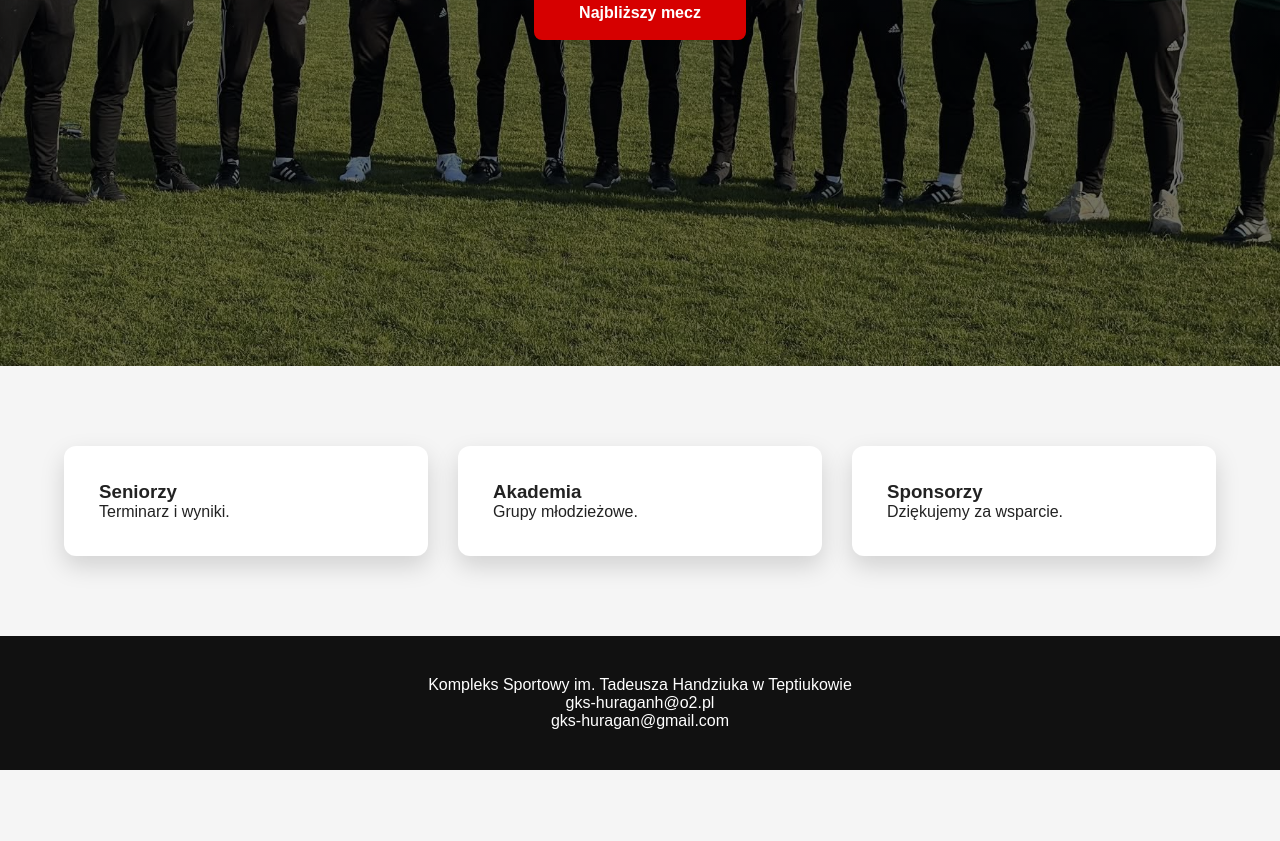
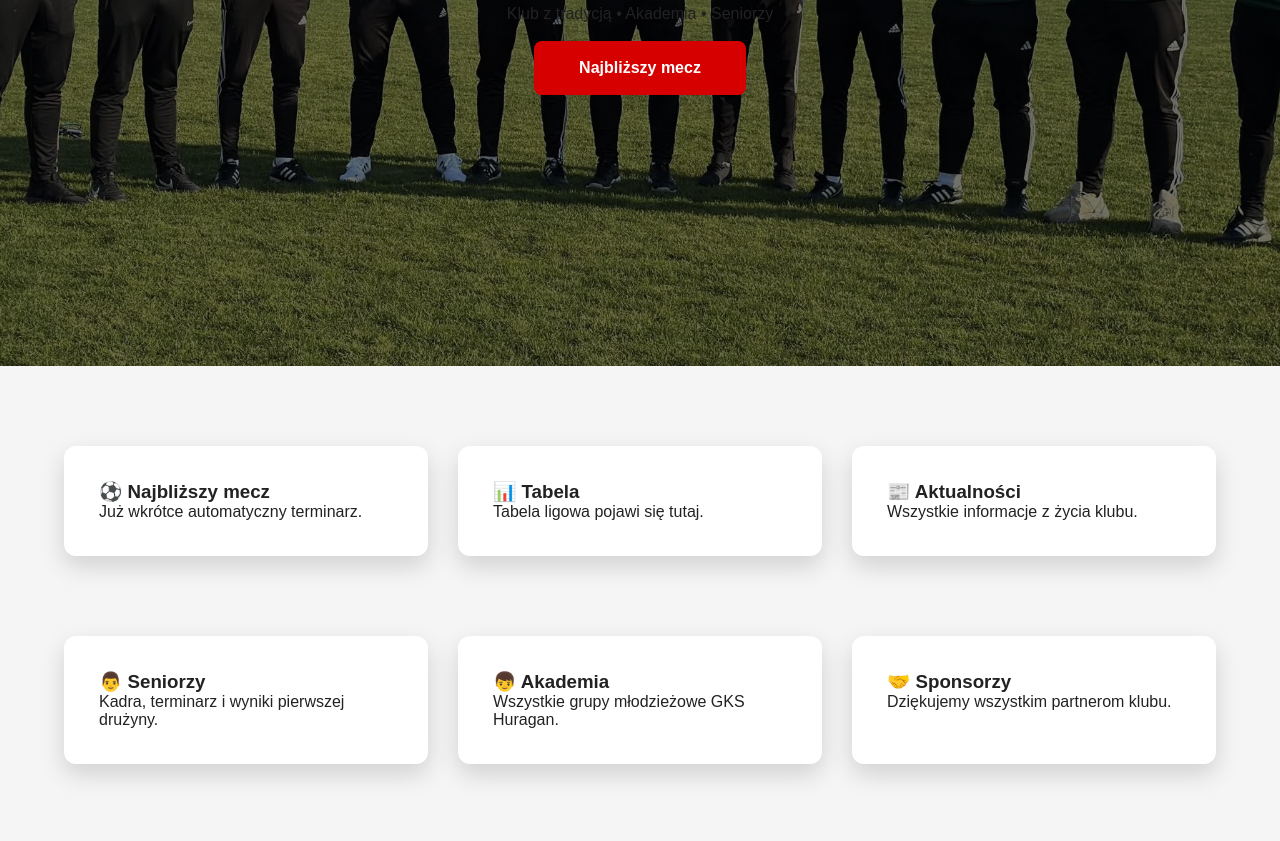
Before and after one commit to gks-huragan/gks-huragan.github.io, a plain HTML site: page index.html in a window 1280 px wide. Shown: the part 434-1275 px from the top of the page. Before the commit the page ends 1204 px from the top, so only its background shows below. Drawn offline with Linux system fonts and the light colour scheme.

Commit message:
Update index.html

```diff
--- a/index.html
+++ b/index.html
@@ -1,8 +1,10 @@
 <!DOCTYPE html>
 <html lang="pl">
+
 <head>
     <meta charset="UTF-8">
     <meta name="viewport" content="width=device-width, initial-scale=1.0">
+
     <title>GKS Huragan Hrubieszów</title>
 
     <link rel="stylesheet" href="style.css">
@@ -14,18 +16,28 @@
 
     <div class="container">
 
-        <img src="herb.png" class="logo">
+        <div class="logo-area">
+
+            <img src="herb.png" class="logo" alt="Herb">
+
+            <div>
 
                 <h1>GKS Huragan Hrubieszów</h1>
 
                 <p>Razem tworzymy Huragan!</p>
+
+            </div>
+
+        </div>
 
         <nav>
 
             <a href="#">Start</a>
             <a href="#">Seniorzy</a>
             <a href="#">Akademia</a>
+            <a href="#">Aktualności</a>
             <a href="#">Galeria</a>
+            <a href="#">Sponsorzy</a>
             <a href="#">Kontakt</a>
 
         </nav>
@@ -38,11 +50,49 @@
 
     <div class="overlay">
 
-        <h2>Witamy na oficjalnej stronie klubu</h2>
+        <h2>Witamy na oficjalnej stronie<br>GKS Huragan Hrubieszów</h2>
 
-        <a href="#" class="button">
+        <p>Klub z tradycją • Akademia • Seniorzy</p>
+
+        <br>
+
+        <a href="#mecz" class="button">
             Najbliższy mecz
         </a>
+
+    </div>
+
+</section>
+
+<section class="cards" id="mecz">
+
+    <div class="card">
+
+        <h3>⚽ Najbliższy mecz</h3>
+
+        <p>
+            Już wkrótce automatyczny terminarz.
+        </p>
+
+    </div>
+
+    <div class="card">
+
+        <h3>📊 Tabela</h3>
+
+        <p>
+            Tabela ligowa pojawi się tutaj.
+        </p>
+
+    </div>
+
+    <div class="card">
+
+        <h3>📰 Aktualności</h3>
+
+        <p>
+            Wszystkie informacje z życia klubu.
+        </p>
 
     </div>
 
@@ -52,37 +102,59 @@
 
     <div class="card">
 
-<h3>Seniorzy</h3>
+        <h3>👨 Seniorzy</h3>
 
-<p>Terminarz i wyniki.</p>
+        <p>
+            Kadra, terminarz i wyniki pierwszej drużyny.
+        </p>
 
     </div>
 
     <div class="card">
 
-<h3>Akademia</h3>
+        <h3>👦 Akademia</h3>
 
-<p>Grupy młodzieżowe.</p>
+        <p>
+            Wszystkie grupy młodzieżowe GKS Huragan.
+        </p>
 
     </div>
 
     <div class="card">
 
-<h3>Sponsorzy</h3>
+        <h3>🤝 Sponsorzy</h3>
 
-<p>Dziękujemy za wsparcie.</p>
+        <p>
+            Dziękujemy wszystkim partnerom klubu.
+        </p>
 
     </div>
 
 </section>
 
+<section style="text-align:center;padding:80px 20px;background:#ffffff;">
+
+    <h2 style="margin-bottom:30px;">Nasi Sponsorzy</h2>
+
+    <img src="sponsorzy.png" style="max-width:100%;border-radius:10px;">
+
+</section>
+
 <footer>
 
-<p>Kompleks Sportowy im. Tadeusza Handziuka w Teptiukowie</p>
+    <h3>Kontakt</h3>
 
-<p>gks-huraganh@o2.pl</p>
+    <br>
 
-<p>gks-huragan@gmail.com</p>
+    <p>📍 Kompleks Sportowy im. Tadeusza Handziuka w Teptiukowie</p>
+
+    <p>📧 gks-huraganh@o2.pl</p>
+
+    <p>📧 gks-huragan@gmail.com</p>
+
+    <br>
+
+    <p>© 2025 GKS Huragan Hrubieszów</p>
 
 </footer>
 
```
Lines whose indentation alone changed are shown as unchanged.
